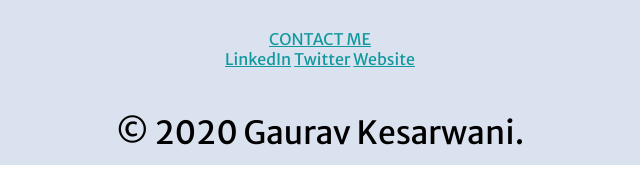
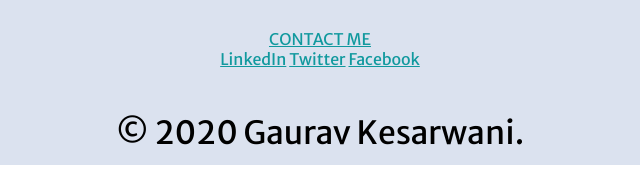
Before and after one commit to Kesarwani17/Kesarwani17.github.io, a plain HTML site: page index.html in a window 1280 px wide. Shown: the part 1720-1914 px from the top of the page, 320-960 px from the left. Drawn offline with Linux system fonts and the light colour scheme.

Commit message:
Update index.html

```diff
--- a/index.html
+++ b/index.html
@@ -42,15 +42,15 @@
       <h2>Get In Touch</h2>
       <h3>Lorem ipsum dolor sit amet, non elit.</h3>
       <p>Lorem ipsum dolor sit amet, in quis, aenean amet. Phasellus sodales, tellus donec dui, ornare erat.</p>
-      <a class="btn" href="mailto:name@email.com">CONTACT ME</a>
+      <a class="btn" href="mailto:gauravkesarwani94@gmail.com">CONTACT ME</a>
     </div>
   </div>
 
 
   <div class="bottom-container">
-    <a class="footer-link" href="https://www.linkedin.com/">LinkedIn</a>
-    <a class="footer-link" href="https://twitter.com/">Twitter</a>
-    <a class="footer-link" href="https://www.appbrewery.co/">Website</a>
+    <a class="footer-link" href="https://www.linkedin.com/in/kesarwani17/">LinkedIn</a>
+    <a class="footer-link" href="https://twitter.com/Kesarwani_17">Twitter</a>
+    <a class="footer-link" href="https://www.facebook.com/Kesarwani17/">Facebook</a>
     <p>© 2020 Gaurav Kesarwani.</p>
   </div>
 
```
